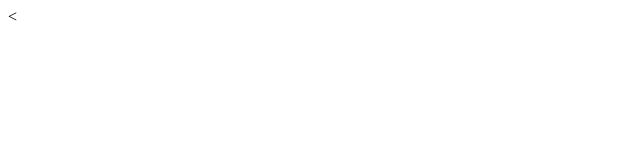
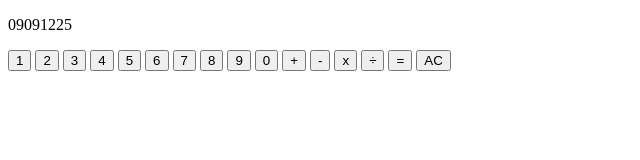
Before and after one commit to maxyeap/calculator, a plain HTML site: page index.html in a window 1280 px wide. Shown: the whole page, without its empty margins (0-640 px from the left). Drawn offline with Linux system fonts and the light colour scheme.

Commit message:
Add calculator display and buttons

```diff
--- a/index.html
+++ b/index.html
@@ -5,7 +5,29 @@
     <meta http-equiv="X-UA-Compatible" content="IE=edge" />
     <meta name="viewport" content="width=device-width, initial-scale=1.0" />
     <script src="script.js"></script>
-    <
+    <link rel="stylesheet" href="style.css" />
   </head>
-  <body></body>
+  <body>
+    <div class="cal-display">
+      <p>09091225</p>
+    </div>
+    <div class="cal-buttons">
+      <button>1</button>
+      <button>2</button>
+      <button>3</button>
+      <button>4</button>
+      <button>5</button>
+      <button>6</button>
+      <button>7</button>
+      <button>8</button>
+      <button>9</button>
+      <button>0</button>
+      <button>+</button>
+      <button>-</button>
+      <button>x</button>
+      <button>÷</button>
+      <button>=</button>
+      <button>AC</button>
+    </div>
+  </body>
 </html>
```
